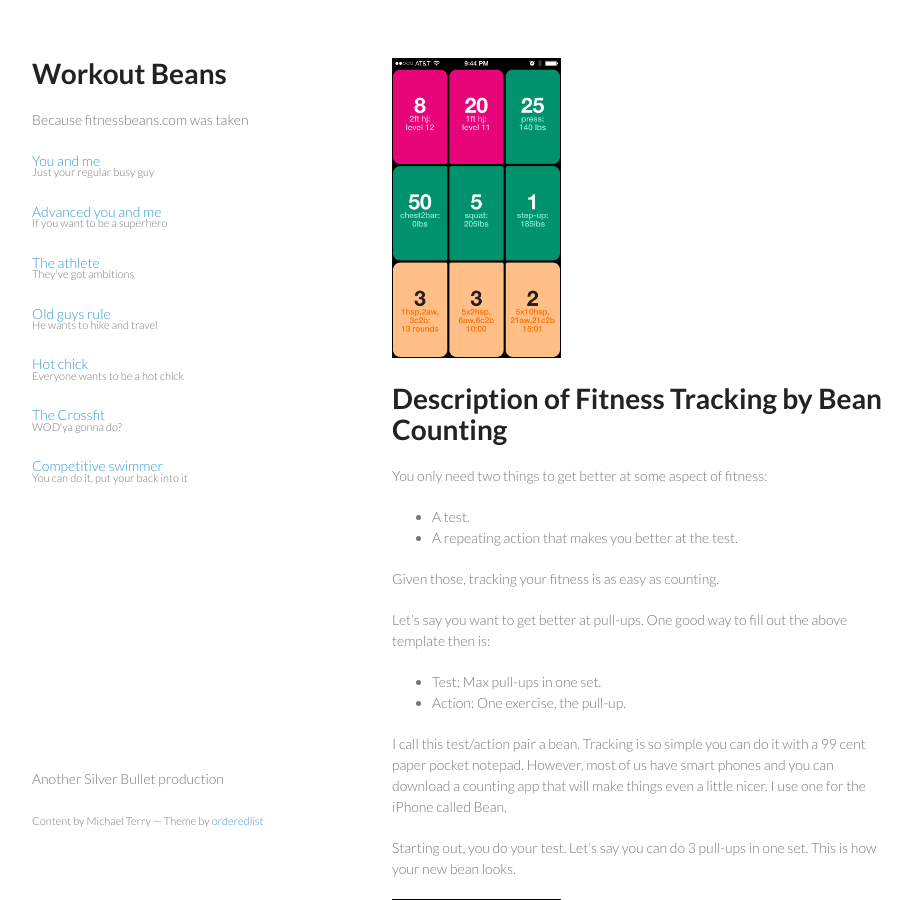
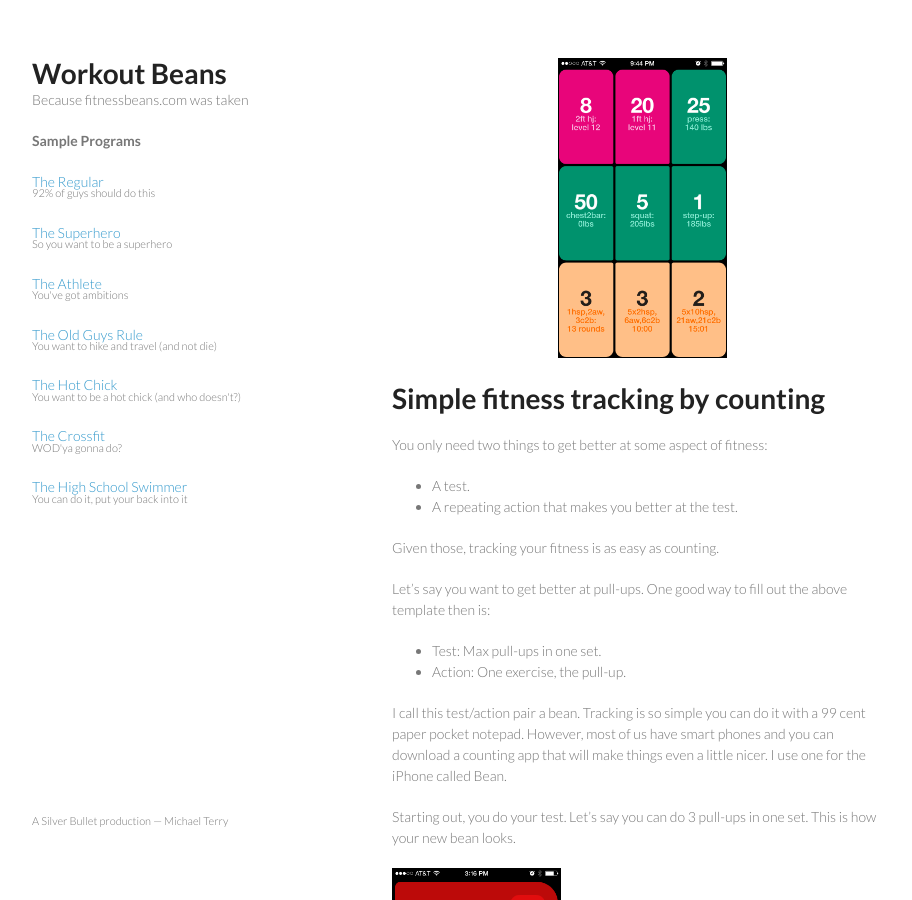
Before and after one commit to formido/fitnessbeans, a Jekyll site: the page built from index.md, in a window 1280 px wide and 900 px high. Shown: the whole window, without its empty margins (178-1090 px from the left). Built offline with Jekyll 4.4.1, drawn with Linux system fonts in a browser that asks for light colours.

Commit message:
Some improvements

```diff
--- a/_layouts/default.html
+++ b/_layouts/default.html
@@ -15,36 +15,39 @@
   <body>
     <div class="wrapper">
       <header>
-        <h1>Workout Beans</h1>
-        <p>Because fitnessbeans.com was taken</p>
+        <h1 style="margin-bottom: 0px;">
+	  Workout Beans
+	</h1>
+	<p>Because fitnessbeans.com was taken</p>
+	<p style="margin-bottom: 20px; font-weight:bold;">Sample Programs</p>
         <p class="view">
 		<a href="you_and_me.html">
-			You and me
-			<small>Just your regular busy guy</small>
+			The Regular
+			<small>92% of guys should do this</small>
 		</a>
 	</p>
         <p class="view">
 		<a href="advanced_you_and_me.html">
-			Advanced you and me
-			<small>If you want to be a superhero</small>
+			The Superhero
+			<small>So you want to be a superhero</small>
 		</a>
 	</p>
         <p class="view">
 		<a href="athlete.html">
-			The athlete
-			<small>They've got ambitions</small>
+			The Athlete
+			<small>You've got ambitions</small>
 		</a>
 	</p>
         <p class="view">
 		<a href="old_guys_rule.html">
-			Old guys rule
-			<small>He wants to hike and travel</small>
+			The Old Guys Rule
+			<small>You want to hike and travel (and not die)</small>
 		</a>
 	</p>
         <p class="view">
 		<a href="hot_chick.html">
-			Hot chick
-			<small>Everyone wants to be a hot chick</small>
+			The Hot Chick
+			<small>You want to be a hot chick (and who doesn't?)</small>
 		</a>
         <p class="view">
 		<a href="crossfit.html">
@@ -54,7 +57,7 @@
 	</p>
         <p class="view">
 		<a href="swim.html">
-			Competitive swimmer
+			The High School Swimmer
 			<small>You can do it, put your back into it</small>
 		</a>
       </header>
@@ -62,8 +65,7 @@
 	{{ content }}
       </section>
       <footer>
-        <p>Another Silver Bullet production</p>
-        <p><small>Content by Michael Terry &mdash; Theme by <a href="https://github.com/orderedlist">orderedlist</a></small></p>
+        <p><small>A Silver Bullet production &mdash; Michael Terry</a></small></p>
       </footer>
     </div>
     <script src="javascripts/scale.fix.js"></script>
--- a/index.md
+++ b/index.md
@@ -2,9 +2,12 @@
 layout: default
 ---
 
-<img src="splash.png" height="300px" >
+<p style="text-align:center;">
+  <img src="splash.png" height="300px" >
+</p>
 
-# Description of Fitness Tracking by Bean Counting
+Simple fitness tracking by counting
+===================================
 
 You only need two things to get better at some aspect of fitness:
 
```
